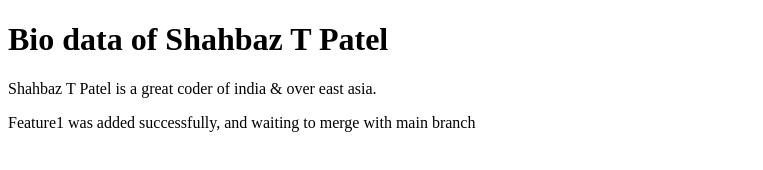
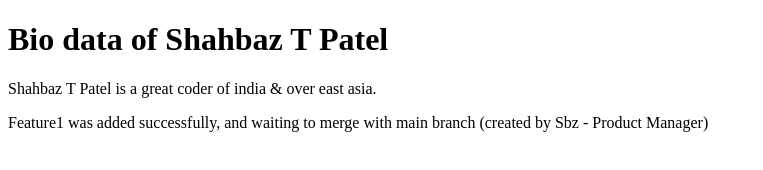
Before and after one commit to sbzpatel/SbzDemo, a plain HTML site: page index.html in a window 1280 px wide. Shown: the whole page, without its empty margins (0-763 px from the left). Drawn offline with Linux system fonts and the light colour scheme.

Commit message:
feature2 added by sbz(The Great Coder of Asia)

```diff
--- a/index.html
+++ b/index.html
@@ -8,6 +8,6 @@
 <body>
     <h1>Bio data of Shahbaz T Patel</h1>
     <p>Shahbaz T Patel is a great coder of india & over east asia.</p>
-    <p>Feature1 was added successfully, and waiting to merge with main branch</p>
+    <p>Feature1 was added successfully, and waiting to merge with main branch (created by Sbz - Product Manager)</p>
 </body>
 </html>
```
